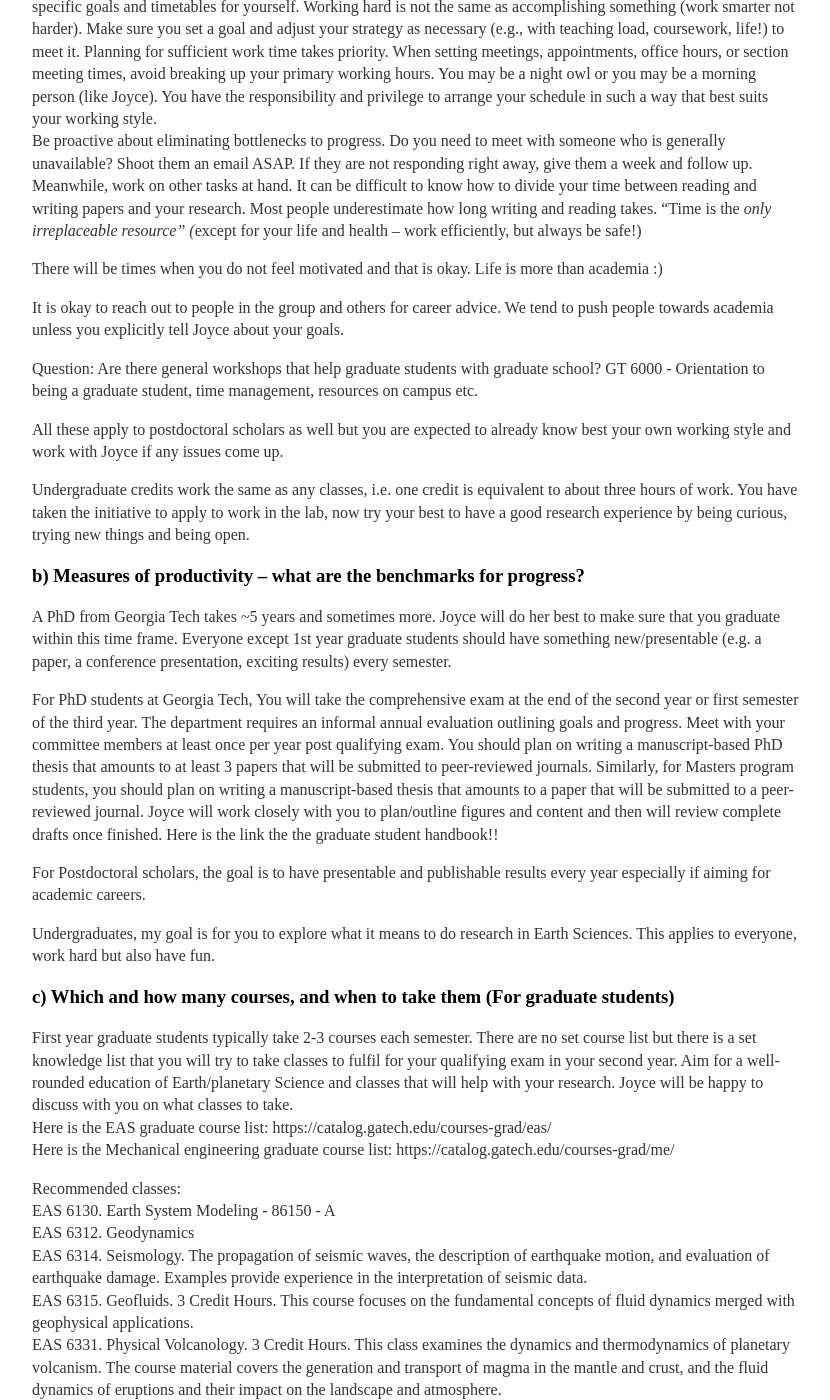
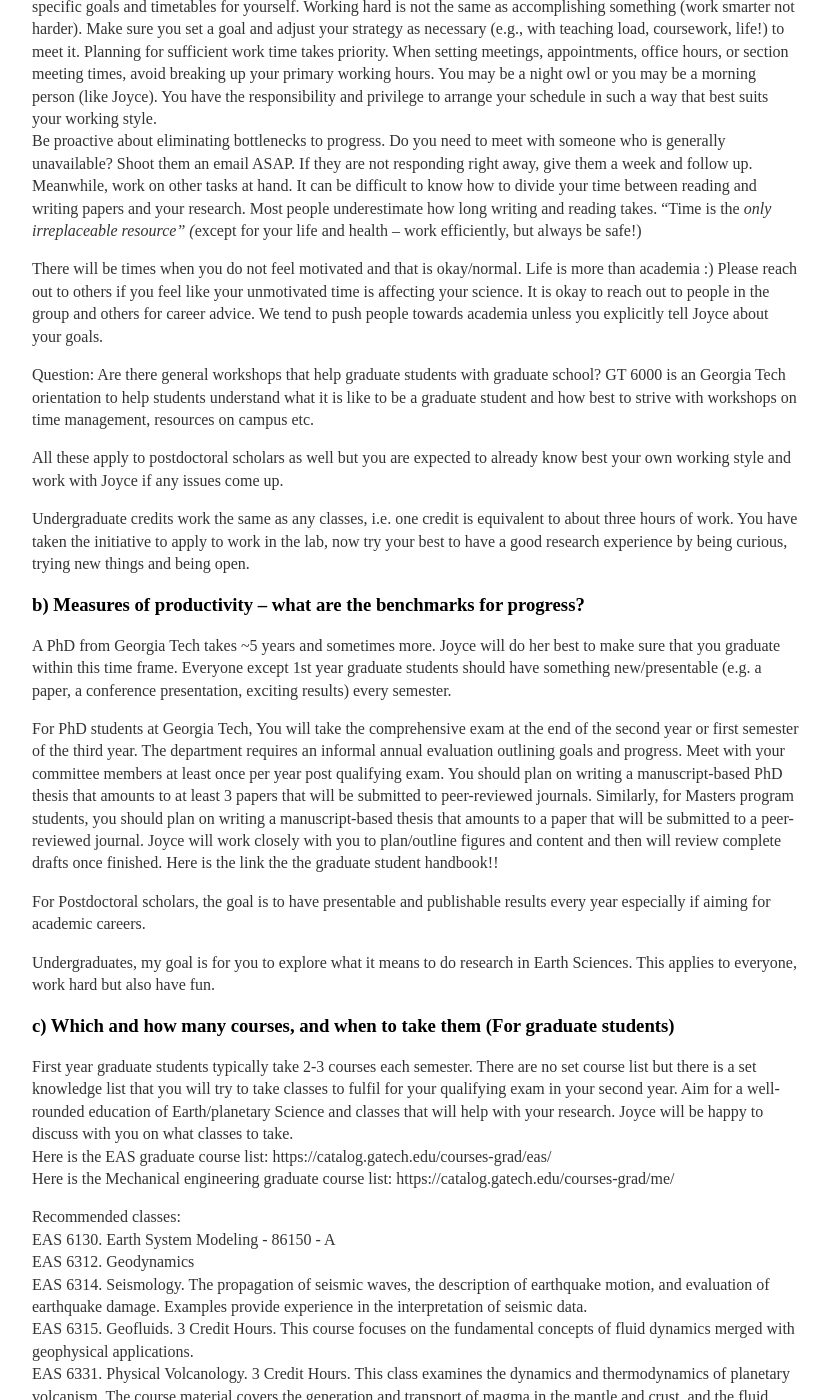
Before and after one commit to joycesim/joycesim.github.io, a Jekyll site: the page built from GroupVision/index.md, in a window 1280 px wide and 1400 px high, scrolled down 1973 px. Shown: the whole window, without its empty margins (224-1054 px from the left). Built offline with Jekyll 4.4.1, drawn with Linux system fonts in a browser that asks for light colours; some of the changed text lies outside the part shown.

Commit message:
Update index.md

```diff
--- a/GroupVision/index.md
+++ b/GroupVision/index.md
@@ -8,7 +8,7 @@
 Everyone is different and so is their academic experience.
 This document is meant to be a guide that is accompanied by ongoing conversations between Joyce and yourself/your peers about your progress and goals.
 
-If something is not addressed below, or if you’re not sure about something, please ask!
+If something is not addressed below, or if you’re not sure about something, please ask.
 
 A nice mentoring compact to consider: https://www.coakerlab.org/mentoring-compact--postdoctoral.html
 
@@ -34,7 +34,7 @@
     - Be mindful of others, do self advocate and group advocate to have a cohesive group conversation.
     - If unsure about anything, do bring it up and we can be transparent and work through it together (Group growth mindset!).
 
-Note: There is no policy with regards to who you can date in the group, but caution with any romantic involvement with people that have some sort of power-dynamics (School-wide policy)
+Note: There is no policy with regards to who you can date in the group, but caution with any romantic involvement with people that have any power-dynamics (refer to University-wide policy)
 
 ### Mental health
 There is a growing body of evidence indicating that various aspects of research can pose challenges to your mental well-being. These specific factors include:
@@ -58,11 +58,10 @@
 It can be difficult to know how to divide your time between reading and writing papers and your research. Most people underestimate how long writing and reading takes.
 “Time is the *only irreplaceable resource” (*except for your life and health – work efficiently, but always be safe!)
 
-There will be times when you do not feel motivated and that is okay. Life is more than academia :)
-
+There will be times when you do not feel motivated and that is okay/normal. Life is more than academia :) Please reach out to others if you feel like your unmotivated time is affecting your science.
 It is okay to reach out to people in the group and others for career advice. We tend to push people towards academia unless you explicitly tell Joyce about your goals.
 
-Question: Are there general workshops that help graduate students with graduate school? GT 6000 - Orientation to being a graduate student, time management, resources on campus etc.
+Question: Are there general workshops that help graduate students with graduate school? GT 6000 is an Georgia Tech orientation to help students understand what it is like to be a graduate student and how best to strive with workshops on time management, resources on campus etc.
 
 All these apply to postdoctoral scholars as well but you are expected to already know best your own working style and work with Joyce if any issues come up.
 
@@ -138,7 +137,7 @@
 If you are graduate student (Masters or pre-comp exam), you are required to attend the weekly Thursday Department seminar (11am) and Geophysics Friday seminar (330pm L1175).
 For post-comp exam PhD students, you are encouraged to attend both but they are not required.
 Recommended: Explorigins, Astrobiology, fluids mechanics seminar
-Virtual seminars: VSGP, Ocean worlds, .... Add links this to...
+Virtual seminars: [Virtual seminars in precambrian geology](https://www.youtube.com/@virtualseminarsinprecambri4856), [Centre for Observation and Modelling of Earthquakes, Volcanoes and Tectonics (COMET)](https://www.youtube.com/@COMETWebinars), [PCE3 Prebiotic Chemistry](https://www.youtube.com/@pce3prebioticchemistry478), [Ocean worlds seminar](https://oceanworlds.space/now-seminars/), [US InterRidge webinars](https://usinterridge.org/webinar/), [Seafloor explorer](https://seafloor-explorer.github.io/)
 
 ### e)     Expected working hours
 
```
Also changed, not shown: other parts of GroupVision/index.md (+1 -1 lines).
